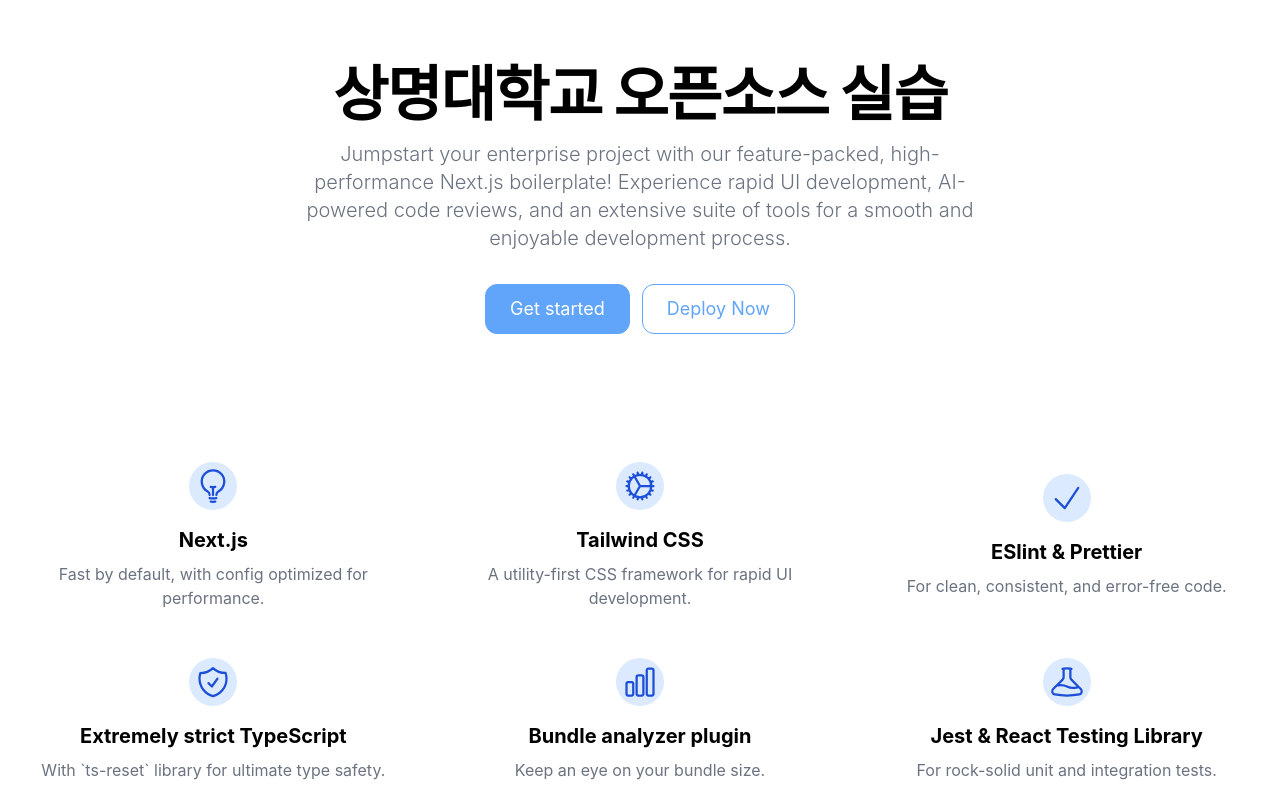
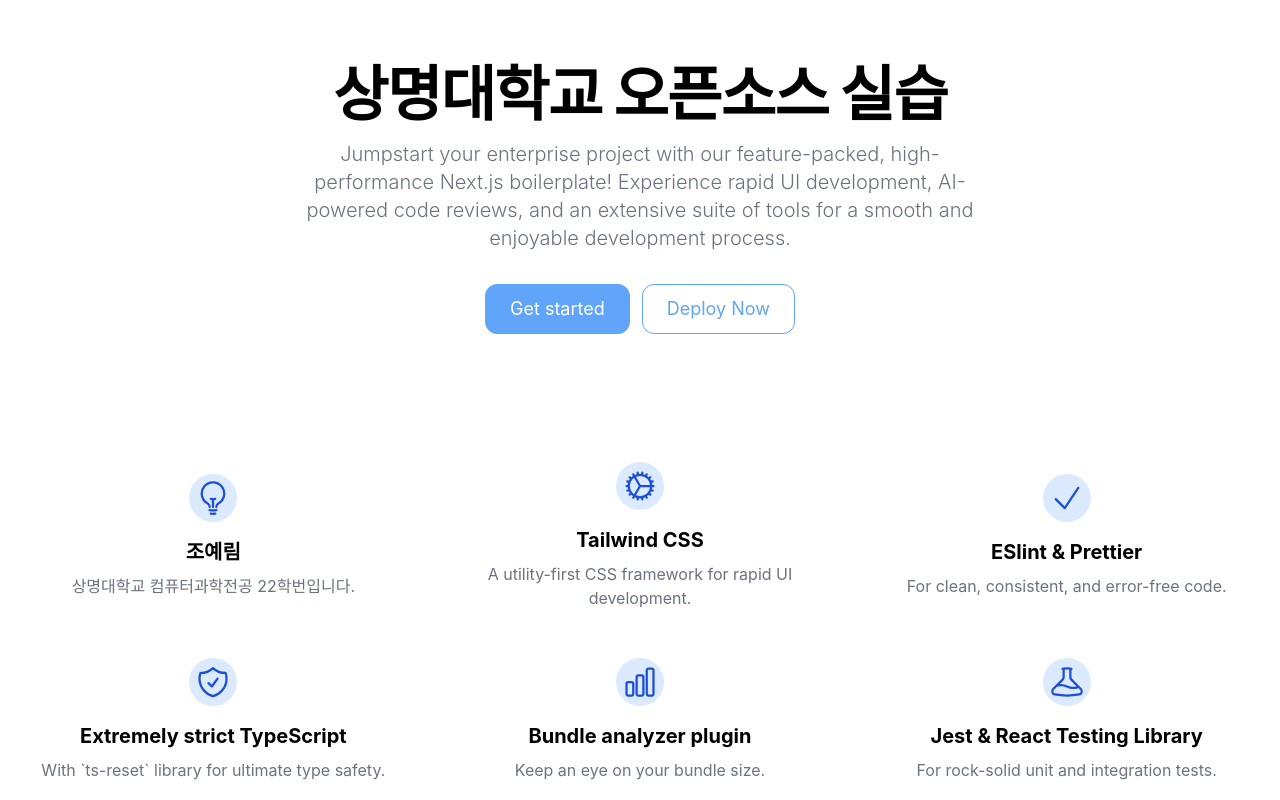
Before and after one commit to bora-code-temp-organization/next-smu, a Next.js app: page / in a window 1280 px wide. Shown: the top 800 px of the page. Built offline with nearby package versions, Linux system fonts and the light colour scheme.

Commit message:
조예림 이름 추가(#2)

```diff
--- a/lp-items.tsx
+++ b/lp-items.tsx
@@ -1,7 +1,7 @@
 export const LP_GRID_ITEMS = [
   {
-    title: "Next.js",
-    description: "Fast by default, with config optimized for performance.",
+    title: "조예림",
+    description: "상명대학교 컴퓨터과학전공 22학번입니다.",
     icon: (
       <svg
         xmlns="http://www.w3.org/2000/svg"
```
